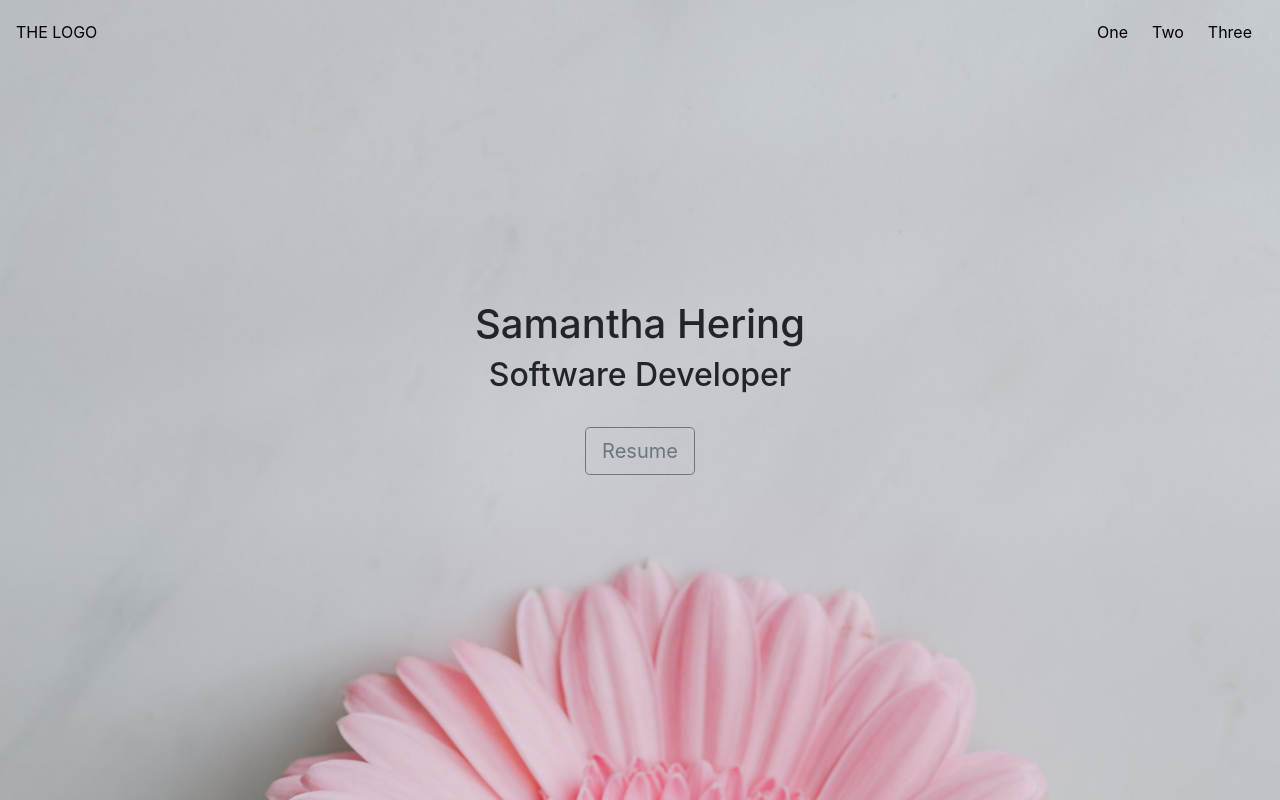
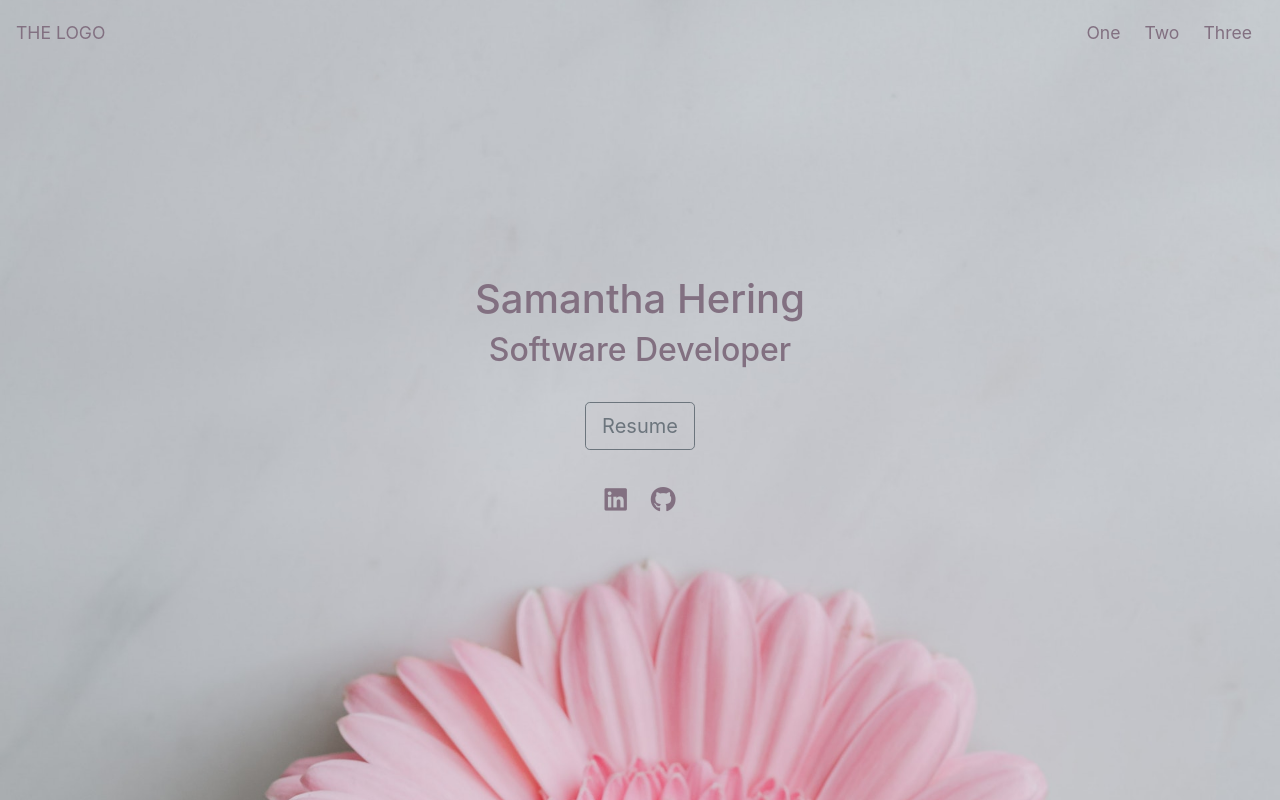
Before and after one commit to Samanthahering/Samantha-Hering-Portfolio, a React app: page / in a window 1280 px wide. Built offline with nearby package versions, Linux system fonts and the light colour scheme.

Commit message:
updated: color palette

```diff
--- a/src/components/Home.js
+++ b/src/components/Home.js
@@ -8,6 +8,10 @@ class Home extends Component {
             <h1>Samantha Hering</h1>
             <h2>Software Developer</h2>
             <Button className='landing-page-btn' variant="outline-secondary" size='lg'>Resume</Button>
+            <div className='icons'>
+            <a href='https://www.linkedin.com/in/samanthahering/' target='_blank'><i class="fab fa-linkedin"></i></a>
+            <a href='https://github.com/Samanthahering' target='_blank'><i class="fab fa-github"></i></a>
+            </div>
         </div>
         )
     }
--- a/src/index.html
+++ b/src/index.html
@@ -5,8 +5,12 @@
     <meta charset='utf-8'>
     <meta name='viewport' content='width=device-width initial-scale=1.0'>
     <title>Samantha Hering</title>
+    <!-- CSS -->
     <link rel="stylesheet" href="/dist/style.css" />
+    <!-- Bootstrap -->
     <link rel="stylesheet" href="https://maxcdn.bootstrapcdn.com/bootstrap/4.5.0/css/bootstrap.min.css" integrity="sha384-9aIt2nRpC12Uk9gS9baDl411NQApFmC26EwAOH8WgZl5MYYxFfc+NcPb1dKGj7Sk" crossorigin="anonymous"/>
+    <!-- Font Awesome -->
+    <script src="https://kit.fontawesome.com/bc7aa004d4.js" crossorigin="anonymous"></script>
     <!-- We don't neeed the script tag because the htmlplugin will do it for us! -->
     <!-- <script defer src="/bundle.js"></script> -->
   </head>
```
Also changed, not shown: dist/style.css.
